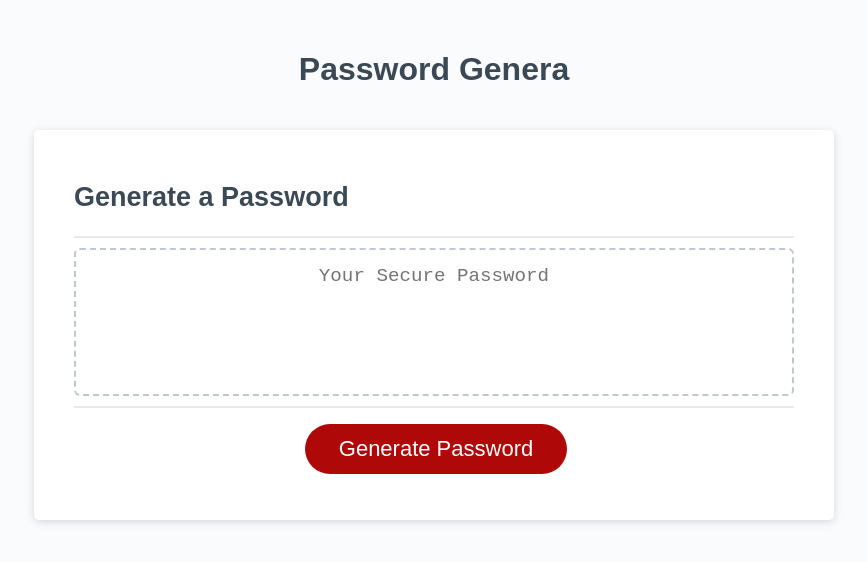
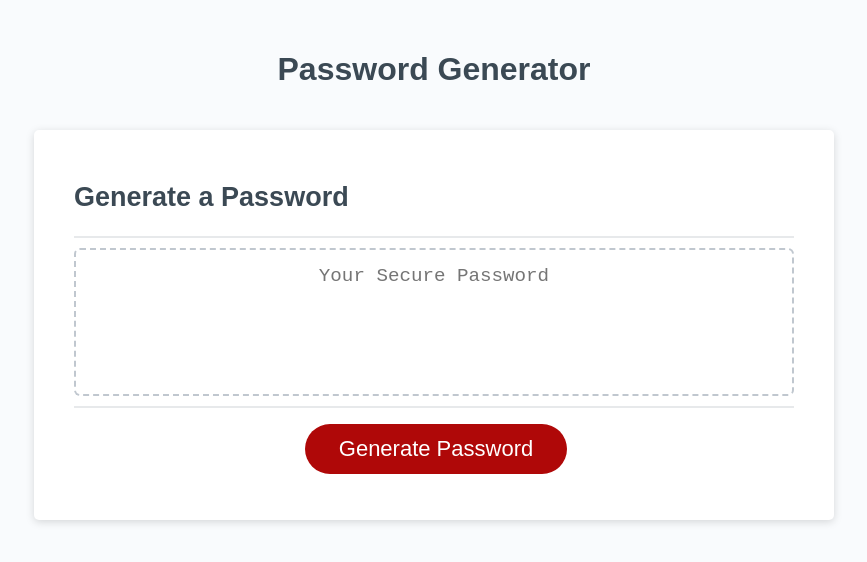
Before and after one commit to Tashsn/Password-Generator, a plain HTML site: page index.html in a window 1280 px wide. Shown: the whole page, without its empty margins (206-1073 px from the left). Drawn offline with Linux system fonts and the light colour scheme.

Commit message:
index.html

```diff
--- a/index.html
+++ b/index.html
@@ -10,7 +10,7 @@
   <body>
     <div class="wrapper">
       <header>
-        <h1>Password Genera</h1>
+        <h1>Password Generator</h1>
       </header>
       <div class="card">
         <div class="card-header">
```
